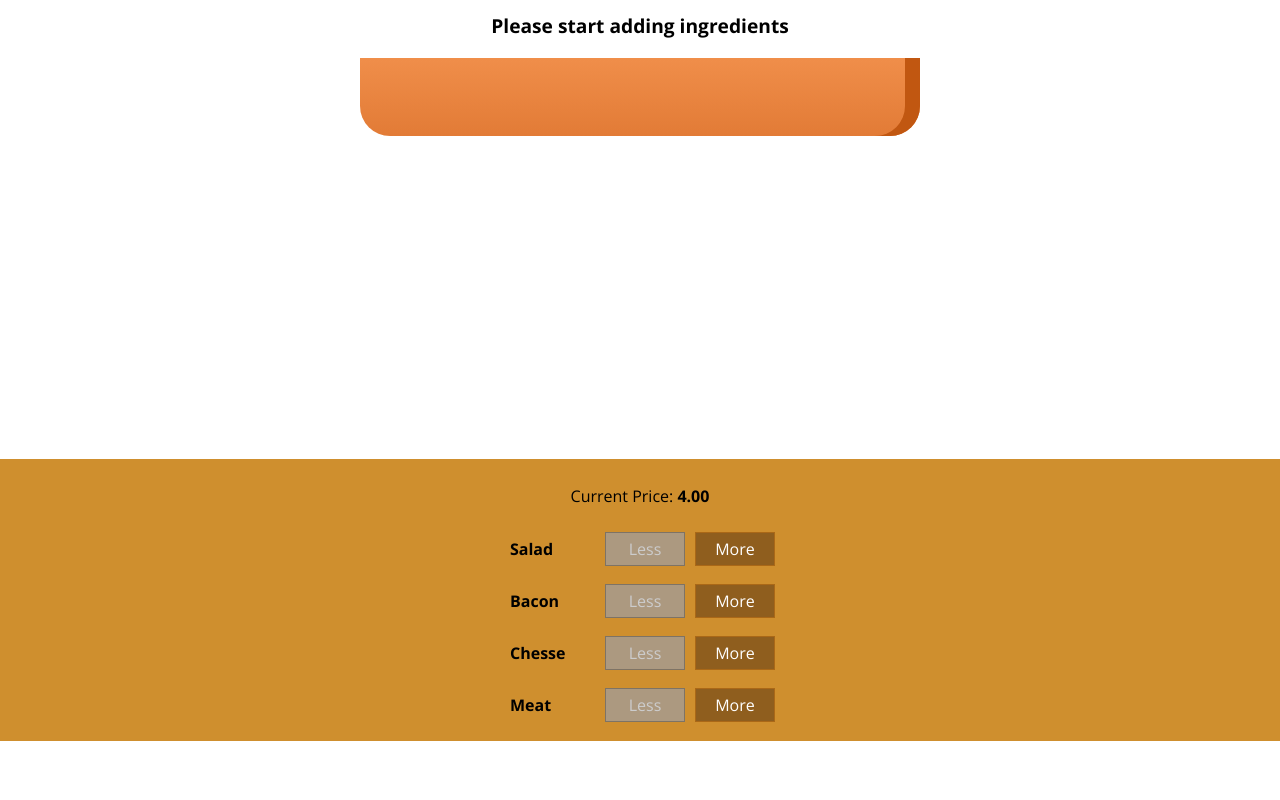
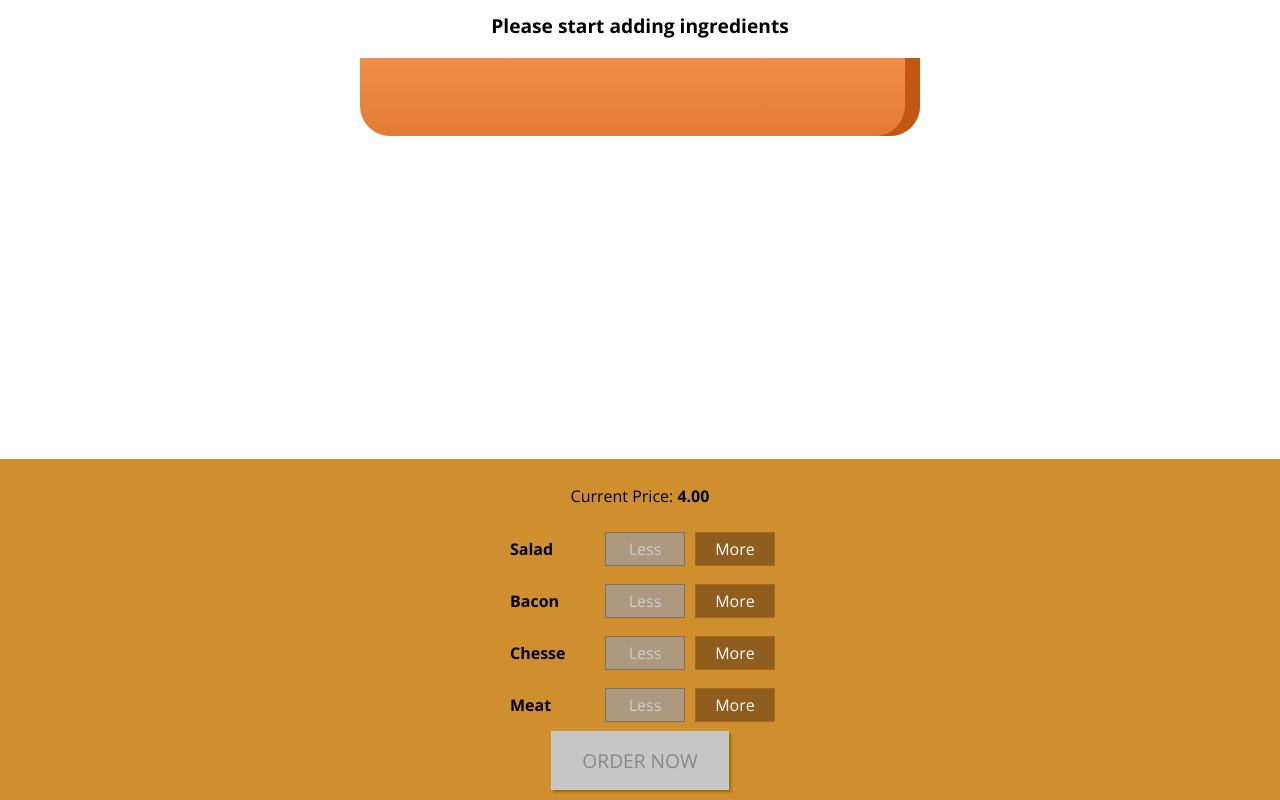
Before and after one commit to TowerGuy2909/reactBurgerBuilder, a React app in the folder reactburgerbuilder/: page / in a window 1280 px wide. Shown: the part 179-979 px from the top of the page. Before the commit the page ends 920 px from the top, so only its background shows below. Built offline with nearby package versions, Linux system fonts and the light colour scheme.

Commit message:
linking styling and the prop for enabling or disabling order button

```diff
--- a/reactburgerbuilder/src/components/Burger/BuildControls/BuildControls.js
+++ b/reactburgerbuilder/src/components/Burger/BuildControls/BuildControls.js
@@ -18,8 +18,11 @@ const buildControls = (props) => (
                     label={ctrl.label}
                     added={() => props.ingredientAdded(ctrl.type)}
                     removed={() => props.ingredientRemoved(ctrl.type)}
-                    disabled={props.disabled[ctrl.type]}/>
+                    disabled={props.disabled[ctrl.type]} />
             ))}
+            <button
+                className={classes.OrderButton}
+                disabled={!props.purchasable}>ORDER NOW</button>
         </div>
     );
 
```
